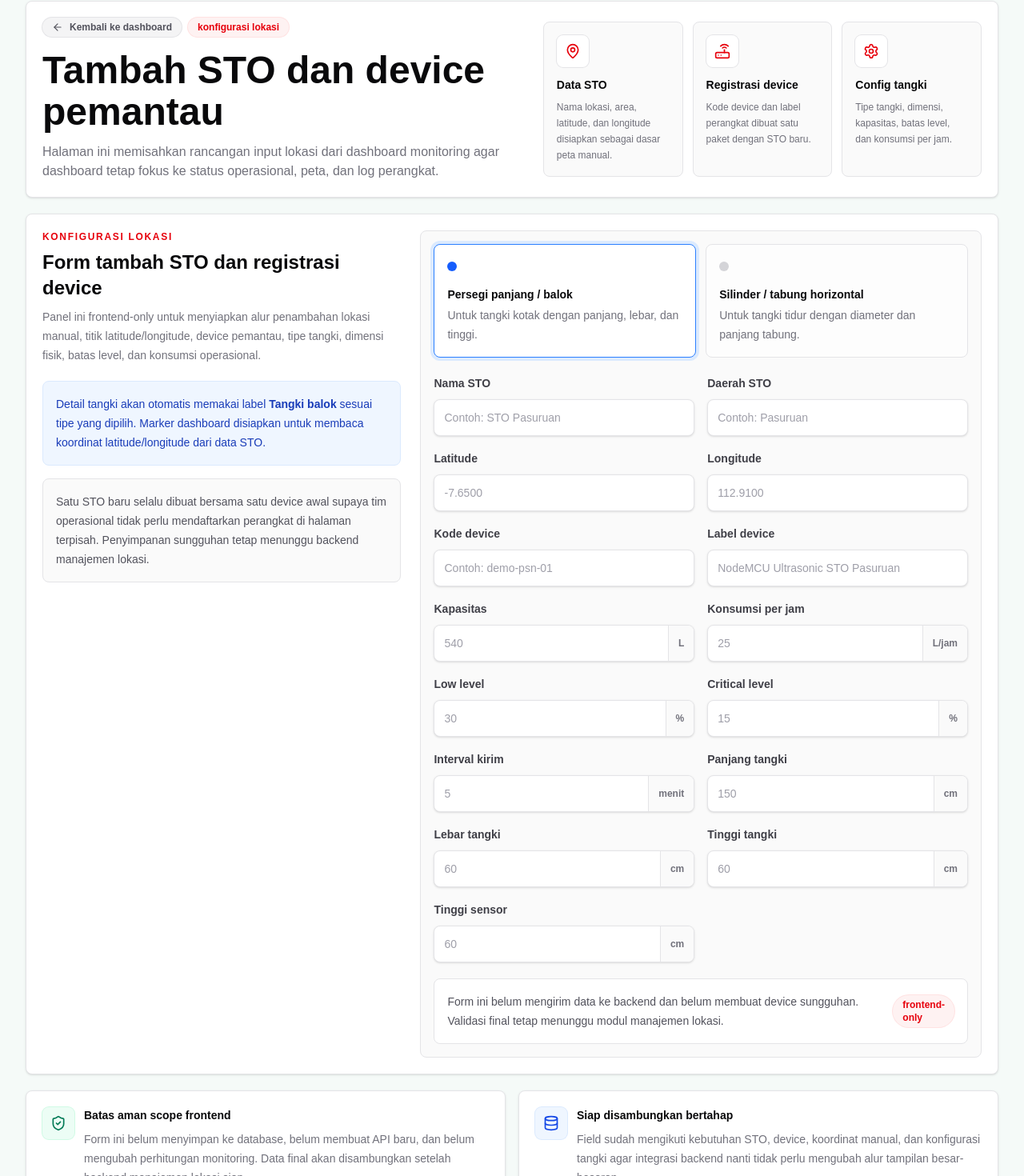
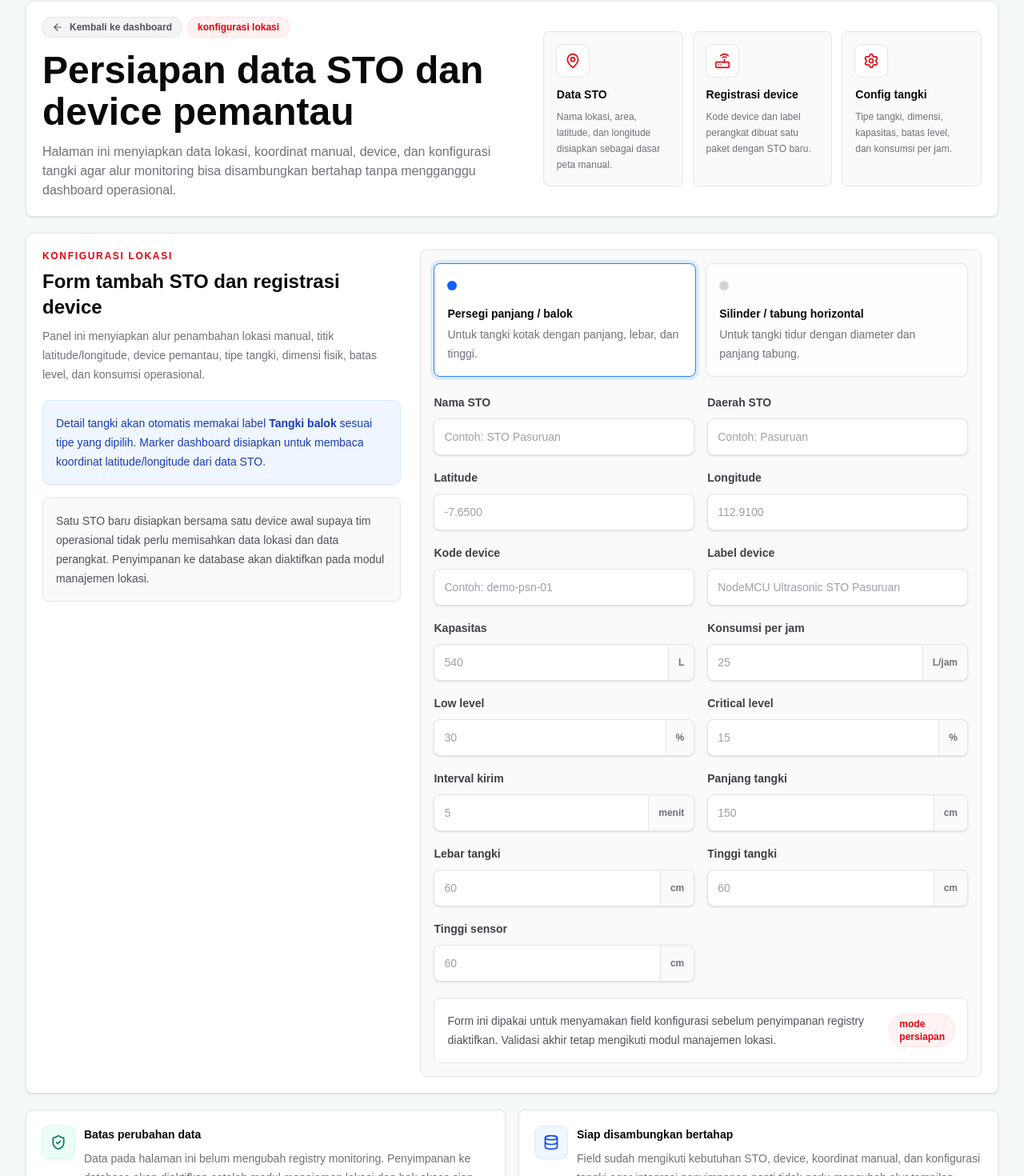
Before and after one commit to Zendin110206/solar-tank-monitoring-system, a Next.js app: page /dashboard/locations in a window 1280 px wide. Shown: the part 84-1554 px from the top of the page at 80% size. Built offline with nearby package versions, Linux system fonts and the light colour scheme.

Commit message:
fix(frontend): rapikan konfigurasi lokasi untuk tampilan publik

```diff
--- a/src/app/dashboard/locations/page.tsx
+++ b/src/app/dashboard/locations/page.tsx
@@ -14,7 +14,7 @@ import { TankConfigDraftPanel } from "@/features/monitoring/components/tank-conf
 export const metadata: Metadata = {
   title: "Konfigurasi Lokasi & Device | SolarTank",
   description:
-    "Halaman frontend-only untuk rancangan penambahan STO, registrasi device, koordinat manual, dan konfigurasi fisik tangki SolarTank.",
+    "Persiapan konfigurasi STO, registrasi device, koordinat manual, dan konfigurasi fisik tangki SolarTank.",
 };
 
 const preparationItems = [
@@ -37,7 +37,7 @@ const preparationItems = [
 
 export default function DashboardLocationsPage() {
   return (
-    <main className="min-h-screen overflow-x-hidden bg-[#f5faf8] text-zinc-950">
+    <main className="min-h-screen w-full overflow-x-hidden bg-[#f5faf8] text-zinc-950">
       {/* Configuration Header */}
       <header className="sticky top-0 z-50 overflow-hidden border-b border-zinc-200/70 bg-white/90 backdrop-blur-xl">
         <div className="mx-auto flex h-16 max-w-[1540px] items-center gap-4 px-4 sm:px-6 lg:px-8">
@@ -70,7 +70,7 @@ export default function DashboardLocationsPage() {
 
           <div className="ml-auto flex items-center gap-3">
             <span className="hidden rounded-full bg-blue-50 px-3 py-1 text-xs font-semibold text-blue-700 ring-1 ring-blue-100 sm:inline-flex">
-              frontend-only
+              mode persiapan
             </span>
             <div className="grid size-10 place-items-center rounded-full bg-red-600 text-sm font-semibold text-white">
               ZA
@@ -83,7 +83,7 @@ export default function DashboardLocationsPage() {
         {/* Configuration Toolbar */}
         <section className="animate-soft-fade rounded-lg border border-zinc-200 bg-white p-5 shadow-sm">
           <div className="grid gap-5 xl:grid-cols-[1.05fr_0.95fr] xl:items-center">
-            <div>
+            <div className="min-w-0">
               <div className="flex flex-wrap items-center gap-2">
                 <Link
                   href="/dashboard"
@@ -97,13 +97,13 @@ export default function DashboardLocationsPage() {
                 </span>
               </div>
 
-              <h1 className="mt-4 max-w-4xl text-[2rem] font-semibold leading-[1.08] tracking-normal text-zinc-950 sm:text-4xl lg:text-5xl">
-                Tambah STO dan device pemantau
+              <h1 className="mt-4 max-w-4xl break-words text-[1.75rem] font-semibold leading-[1.08] tracking-normal text-zinc-950 sm:text-4xl lg:text-5xl">
+                Persiapan data STO dan device pemantau
               </h1>
-              <p className="mt-3 max-w-3xl text-sm leading-6 text-zinc-500 sm:text-base">
-                Halaman ini memisahkan rancangan input lokasi dari dashboard
-                monitoring agar dashboard tetap fokus ke status operasional,
-                peta, dan log perangkat.
+              <p className="mt-3 max-w-3xl break-words text-sm leading-6 text-zinc-500 sm:text-base">
+                Halaman ini menyiapkan data lokasi, koordinat manual, device,
+                dan konfigurasi tangki agar alur monitoring bisa disambungkan
+                bertahap tanpa mengganggu dashboard operasional.
               </p>
             </div>
 
@@ -144,12 +144,12 @@ export default function DashboardLocationsPage() {
               </span>
               <div>
                 <p className="text-sm font-semibold text-zinc-950">
-                  Batas aman scope frontend
+                  Batas perubahan data
                 </p>
                 <p className="mt-2 text-sm leading-6 text-zinc-500">
-                  Form ini belum menyimpan ke database, belum membuat API baru,
-                  dan belum mengubah perhitungan monitoring. Data final akan
-                  disambungkan setelah backend manajemen lokasi siap.
+                  Data pada halaman ini belum mengubah registry monitoring.
+                  Penyimpanan ke database akan diaktifkan setelah modul
+                  manajemen lokasi dan hak akses siap.
                 </p>
               </div>
             </div>
@@ -166,8 +166,8 @@ export default function DashboardLocationsPage() {
                 </p>
                 <p className="mt-2 text-sm leading-6 text-zinc-500">
                   Field sudah mengikuti kebutuhan STO, device, koordinat
-                  manual, dan konfigurasi tangki agar integrasi backend nanti
-                  tidak perlu mengubah alur tampilan besar-besaran.
+                  manual, dan konfigurasi tangki agar integrasi penyimpanan
+                  nanti tidak perlu mengubah alur tampilan besar-besaran.
                 </p>
               </div>
             </div>
--- a/src/app/dashboard/page.tsx
+++ b/src/app/dashboard/page.tsx
@@ -32,7 +32,7 @@ import { getMonitoringRefreshIntervalMs } from "@/features/monitoring/lib/refres
 export const metadata: Metadata = {
   title: "Dashboard Monitoring Solar | SolarTank",
   description:
-    "Dashboard awal untuk memantau volume tangki solar, runtime genset, status perangkat, dan lokasi STO berbasis simulator serta API lokal.",
+    "Dashboard untuk memantau volume tangki solar, runtime genset, status perangkat, dan lokasi STO berbasis data monitoring.",
 };
 
 export const runtime = "nodejs";
@@ -343,19 +343,18 @@ export default async function DashboardPage() {
             <div>
               <div className="flex flex-wrap items-center gap-2">
                 <span className="rounded-full bg-red-50 px-3 py-1 text-xs font-semibold text-red-600 ring-1 ring-red-100">
-                  Data simulator/API
+                  Data monitoring
                 </span>
                 <span className="rounded-full bg-zinc-100 px-3 py-1 text-xs font-semibold text-zinc-600 ring-1 ring-zinc-200">
                   {storageBadgeLabel}
                 </span>
               </div>
-              <h1 className="mt-3 max-w-full text-[2rem] font-semibold leading-[1.08] tracking-normal text-zinc-950 sm:text-4xl">
+              <h1 className="mt-3 max-w-full break-words text-[1.85rem] font-semibold leading-[1.08] tracking-normal text-zinc-950 sm:text-4xl">
                 Monitoring tangki solar STO
               </h1>
-              <p className="mt-2 max-w-3xl text-sm leading-6 text-zinc-500 sm:text-base">
+              <p className="mt-2 max-w-3xl break-words text-sm leading-6 text-zinc-500 sm:text-base">
                 Tampilan awal untuk membaca volume, estimasi runtime genset,
-                status perangkat, dan titik lokasi manual sebelum database
-                production serta sensor asli disambungkan.
+                status perangkat, dan titik lokasi manual dari storage aktif.
               </p>
             </div>
 
@@ -752,7 +751,7 @@ export default async function DashboardPage() {
               <div className="mt-6 space-y-3">
                 {[
                   [Database, "Storage aktif", "memory lokal atau MySQL"],
-                  [Activity, "API /ingest", "menerima payload simulator"],
+                  [Activity, "API /ingest", "menerima payload perangkat"],
                   [Gauge, "Runtime", "status dihitung dari volume"],
                   [Droplets, "History", "riwayat dari storage aktif"],
                 ].map(([Icon, title, body]) => (
--- a/src/app/dashboard/tanks/[tankId]/page.tsx
+++ b/src/app/dashboard/tanks/[tankId]/page.tsx
@@ -1263,7 +1263,7 @@ export default async function TankDetailPage({
                   detail tangki
                 </span>
                 <span className="rounded-full bg-zinc-100 px-3 py-1 text-xs font-semibold text-zinc-600 ring-1 ring-zinc-200">
-                  data simulator/API
+                  data monitoring
                 </span>
               </div>
 
@@ -1465,7 +1465,7 @@ export default async function TankDetailPage({
               <SectionHeading
                 label="Validasi"
                 title="Hal yang nanti diganti data asli"
-                description="Bagian ini menjaga batas data simulator tetap jelas sebelum perangkat asli dan database production disambungkan."
+                description="Bagian ini menampilkan payload terakhir sebagai bahan audit pembacaan perangkat dan proses normalisasi data."
               />
 
               <div className="mt-6 space-y-3">
--- a/src/features/monitoring/components/tank-config-draft-panel.tsx
+++ b/src/features/monitoring/components/tank-config-draft-panel.tsx
@@ -99,9 +99,9 @@ export function TankConfigDraftPanel() {
             Form tambah STO dan registrasi device
           </h2>
           <p className="mt-2 text-sm leading-6 text-zinc-500">
-            Panel ini frontend-only untuk menyiapkan alur penambahan lokasi
-            manual, titik latitude/longitude, device pemantau, tipe tangki,
-            dimensi fisik, batas level, dan konsumsi operasional.
+            Panel ini menyiapkan alur penambahan lokasi manual, titik
+            latitude/longitude, device pemantau, tipe tangki, dimensi fisik,
+            batas level, dan konsumsi operasional.
           </p>
 
           <div className="mt-5 rounded-lg border border-blue-100 bg-blue-50 p-4 text-sm leading-6 text-blue-800">
@@ -112,9 +112,9 @@ export function TankConfigDraftPanel() {
           </div>
 
           <div className="mt-4 rounded-lg border border-zinc-200 bg-zinc-50 p-4 text-sm leading-6 text-zinc-600">
-            Satu STO baru selalu dibuat bersama satu device awal supaya tim
-            operasional tidak perlu mendaftarkan perangkat di halaman terpisah.
-            Penyimpanan sungguhan tetap menunggu backend manajemen lokasi.
+            Satu STO baru disiapkan bersama satu device awal supaya tim
+            operasional tidak perlu memisahkan data lokasi dan data perangkat.
+            Penyimpanan ke database akan diaktifkan pada modul manajemen lokasi.
           </div>
         </div>
 
@@ -174,11 +174,12 @@ export function TankConfigDraftPanel() {
 
           <div className="mt-5 flex flex-col gap-3 rounded-lg border border-zinc-200 bg-white p-4 text-sm leading-6 text-zinc-600 sm:flex-row sm:items-center sm:justify-between">
             <span>
-              Form ini belum mengirim data ke backend dan belum membuat device
-              sungguhan. Validasi final tetap menunggu modul manajemen lokasi.
+              Form ini dipakai untuk menyamakan field konfigurasi sebelum
+              penyimpanan registry diaktifkan. Validasi akhir tetap mengikuti
+              modul manajemen lokasi.
             </span>
             <span className="w-fit rounded-full bg-red-50 px-3 py-1 text-xs font-semibold text-red-600 ring-1 ring-red-100">
-              frontend-only
+              mode persiapan
             </span>
           </div>
         </div>
```
